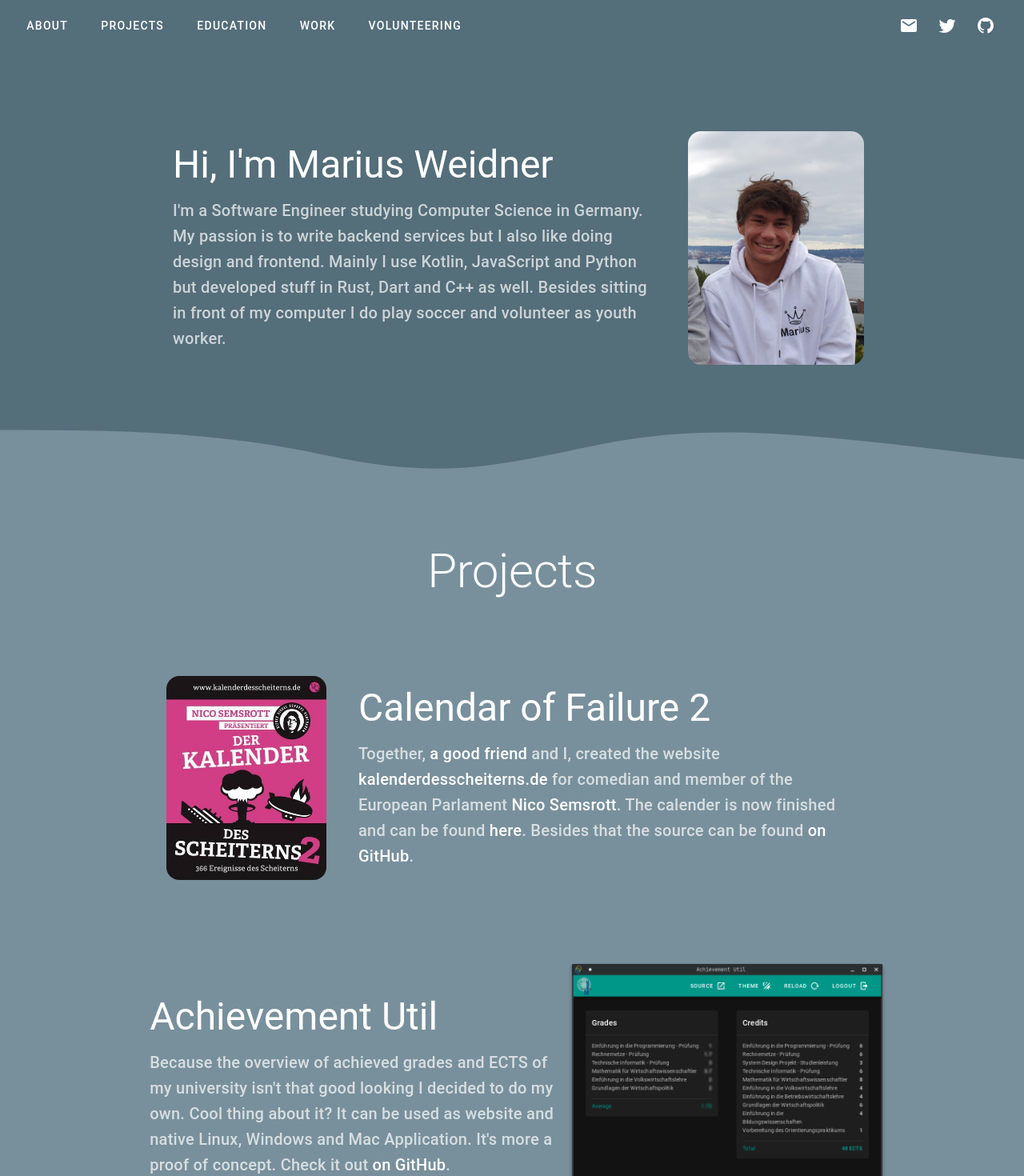
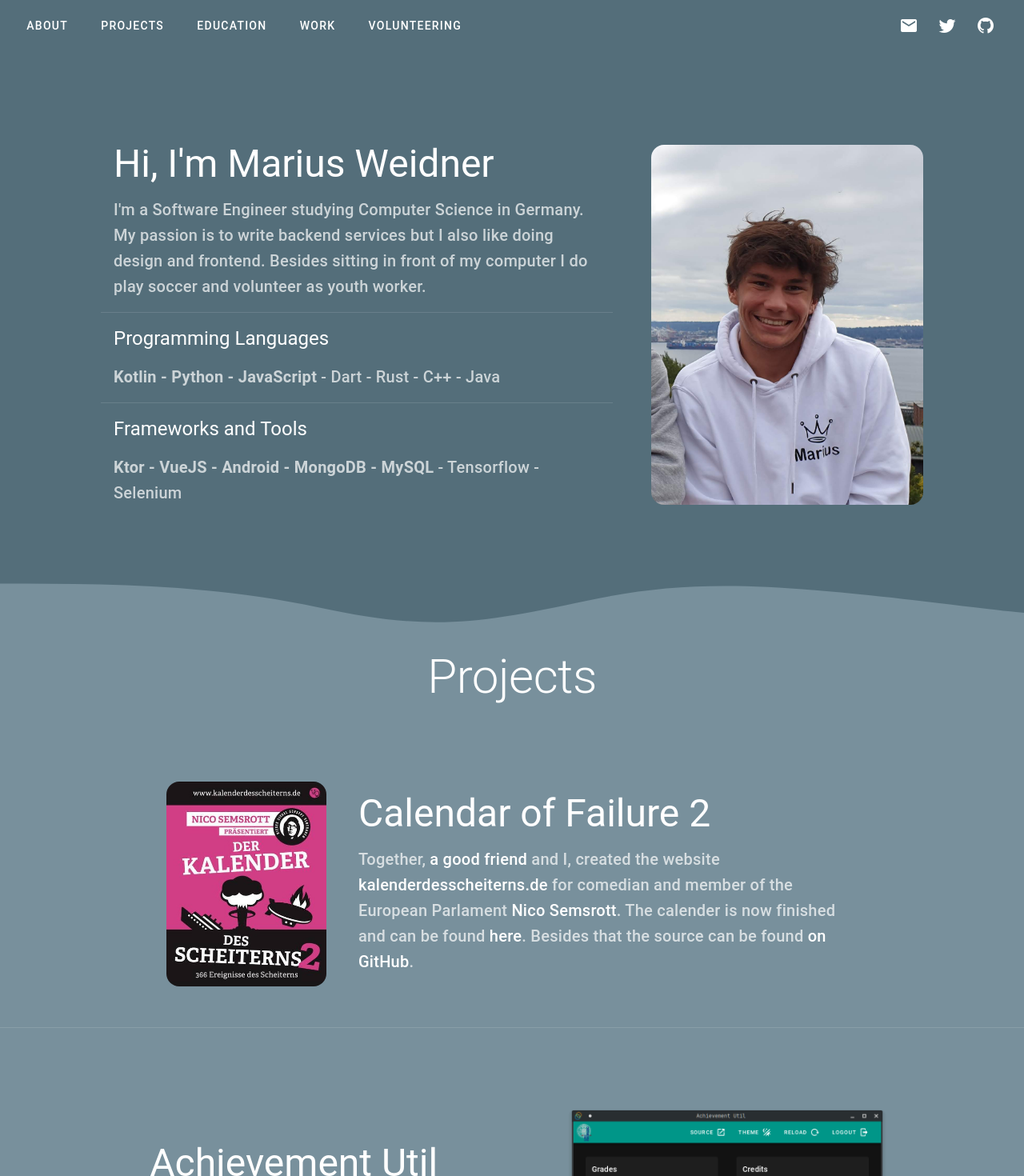
Before and after one commit to Mari-W/mari-w.github.io, a Vue app: page / in a window 1280 px wide. Shown: the top 1470 px of the page at 80% size. Built offline with nearby package versions, Linux system fonts and the light colour scheme.

Commit message:
progress

```diff
--- a/src/components/sections/About.vue
+++ b/src/components/sections/About.vue
@@ -10,12 +10,35 @@
         <v-card-text class="title">
           I'm a Software Engineer studying Computer Science in Germany.
           My passion is to write backend services but I also like doing design and frontend.
-        Mainly I use Kotlin, JavaScript and Python but developed stuff in Rust, Dart and C++ as well.
+          <!--          Mainly I use <span style="color:white">Kotlin, JavaScript and Python</span> but developed stuff in <span-->
+          <!--            style="color:white">Rust, Dart and C++</span> as well.-->
           Besides sitting in front of my computer I do play soccer and volunteer as youth worker.
         </v-card-text>
+        <v-divider/>
+        <v-card-subtitle class="headline white--text">Programming Languages</v-card-subtitle>
+        <v-card-text class="title">
+          <strong>Kotlin
+            - Python
+            - JavaScript</strong>
+          - Dart
+          - Rust
+          - C++
+          - Java
+        </v-card-text>
+        <v-divider/>
+        <v-card-subtitle class="headline white--text">Frameworks and Tools</v-card-subtitle>
+        <v-card-text class="title">
+          <strong>Ktor
+            - VueJS
+            - Android
+            - MongoDB
+            - MySQL </strong>
+          - Tensorflow
+          - Selenium
+        </v-card-text>
       </v-card>
-    <v-img  src="@/assets/picture.png" transition max-width="220" max-height="320"
-           class="rounded-xl ml-5"></v-img>
+      <v-img src="@/assets/picture.png" transition max-width="340" max-height="450"
+             class="rounded-xl ml-12"></v-img>
       <v-spacer/>
     </v-container>
     <div style="height: 80px"></div>
--- a/src/components/sections/Education.vue
+++ b/src/components/sections/Education.vue
@@ -1,6 +1,5 @@
 <template>
   <div class="pa-0 ma-0" :style="'background-color:'+ color">
-    <div style="height: 60px"></div>
     <v-container id="education" fill-height fluid class="pa-0">
       <v-spacer/>
       <span class="display-3">Education</span>
@@ -28,7 +27,9 @@
       </v-card>
       <v-spacer/>
     </v-container>
-    <div style="height: 100px"></div>
+    <div style="height: 50px"></div>
+    <v-divider/>
+    <div style="height: 50px"></div>
     <v-container id="projects" fill-height fluid class="pa-0">
       <v-spacer/>
       <v-card flat color="transparent" max-width="42%">
@@ -51,14 +52,14 @@
       </v-card>
       <v-col>
         <v-img src="@/assets/thg.png" transition max-width="250" max-height="100"
-               class="rounded-lg mb-8"></v-img>
+               class="rounded-lg mb-6"></v-img>
         <v-img  src="@/assets/schneeburgschule.png" transition max-width="250" max-height="100"
         class="rounded-lg "></v-img>
       </v-col>
 
       <v-spacer/>
     </v-container>
-    <div style="height: 60px"></div>
+    <div style="height: 100px"></div>
   </div>
 </template>
 
--- a/src/components/sections/Projects.vue
+++ b/src/components/sections/Projects.vue
@@ -1,6 +1,5 @@
 <template>
   <div class="pa-0 ma-0" :style="'background-color:'+ color">
-    <div style="height: 60px"></div>
     <v-container id="projects" fill-height fluid class="pa-0">
       <v-spacer/>
       <span class="display-3">Projects</span>
@@ -33,6 +32,8 @@
       </v-card>
       <v-spacer/>
     </v-container>
+    <div style="height: 50px"></div>
+    <v-divider/>
     <div style="height: 100px"></div>
     <v-container id="projects" fill-height fluid class="pa-0">
       <v-spacer/>
```
Lines whose indentation alone changed are shown as unchanged.
